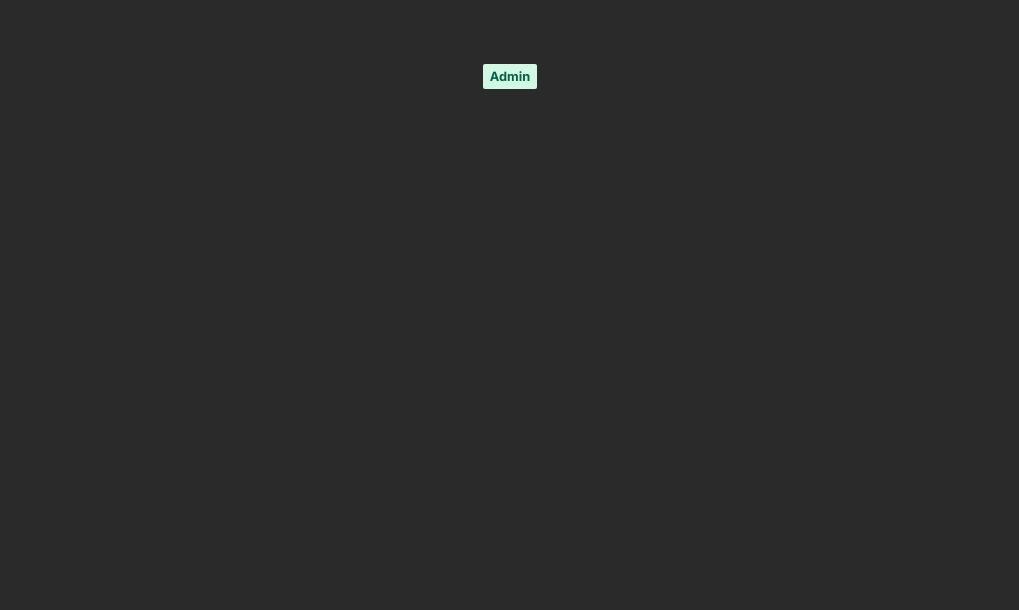
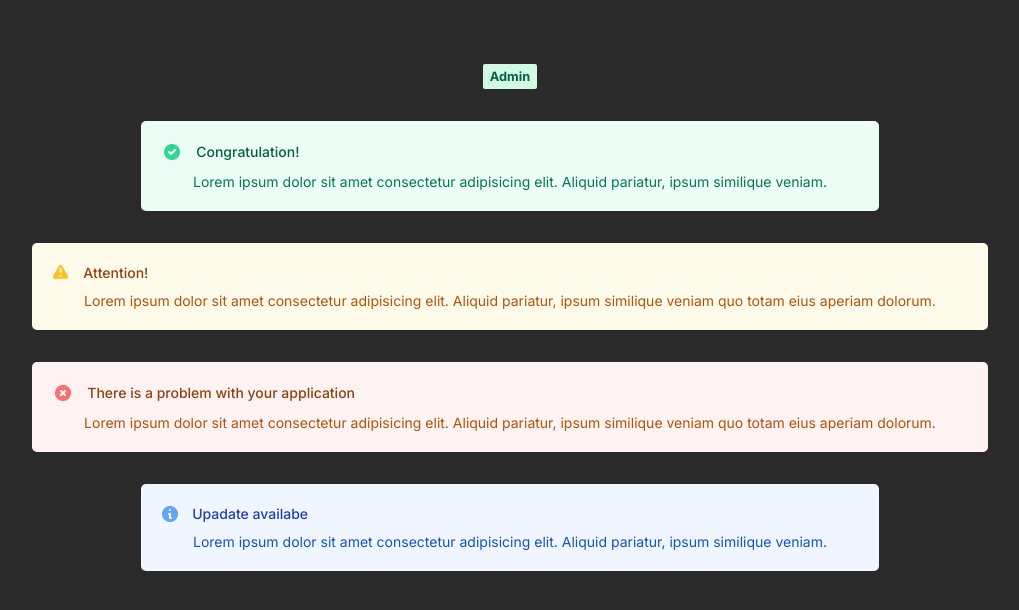
Before and after one commit to PYticPH/Component-library, a React (Vite) app: page / in a window 1280 px wide. Shown: the top 610 px of the page, without its empty margins (130-1149 px from the left). Built offline with nearby package versions, Linux system fonts and the light colour scheme.

Commit message:
update: add banner component to root app

```diff
--- a/src/App.jsx
+++ b/src/App.jsx
@@ -1,5 +1,6 @@
 import ReactDOM from "react-dom/client"
 import Badge from "./components/badge/index.jsx"
+import Banner from "./components/banner/index.jsx"
 
 //Badge variant = (square | pill)
 //Badge colors = (gray|red|yellow|green|blue|indigo|purple|pink)
@@ -13,7 +14,24 @@ function App() {
           <Badge.Text>Admin</Badge.Text>
         </Badge.Shape>
       </Badge>
+      <Banner variant='success'>
+        <Banner.BannerTitle>Congratulation!</Banner.BannerTitle>
+        <Banner.BannerText>Lorem ipsum dolor sit amet consectetur adipisicing elit. Aliquid pariatur, ipsum similique veniam.</Banner.BannerText>
+      </Banner>
+      <Banner variant='warning'>
+        <Banner.BannerTitle>Attention!</Banner.BannerTitle>
+        <Banner.BannerText>Lorem ipsum dolor sit amet consectetur adipisicing elit. Aliquid pariatur, ipsum similique veniam quo totam eius aperiam dolorum.</Banner.BannerText>
+      </Banner>
+      <Banner variant='error'>
+        <Banner.BannerTitle>There is a problem with your application</Banner.BannerTitle>
+        <Banner.BannerText>Lorem ipsum dolor sit amet consectetur adipisicing elit. Aliquid pariatur, ipsum similique veniam quo totam eius aperiam dolorum.</Banner.BannerText>
+      </Banner>
+      <Banner variant='info'>
+        <Banner.BannerTitle>Upadate availabe</Banner.BannerTitle>
+        <Banner.BannerText>Lorem ipsum dolor sit amet consectetur adipisicing elit. Aliquid pariatur, ipsum similique veniam.</Banner.BannerText>
+      </Banner>
     </div>
+
   )
 }
 
```
